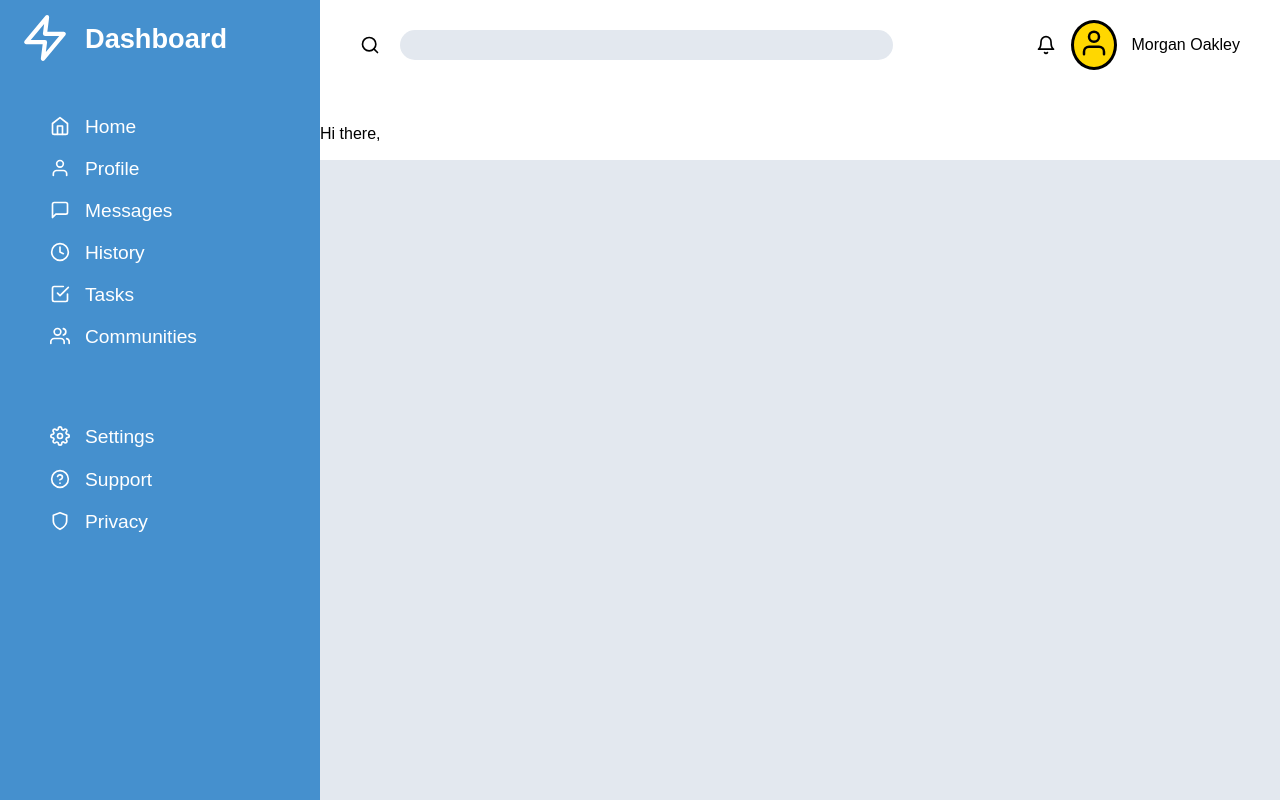
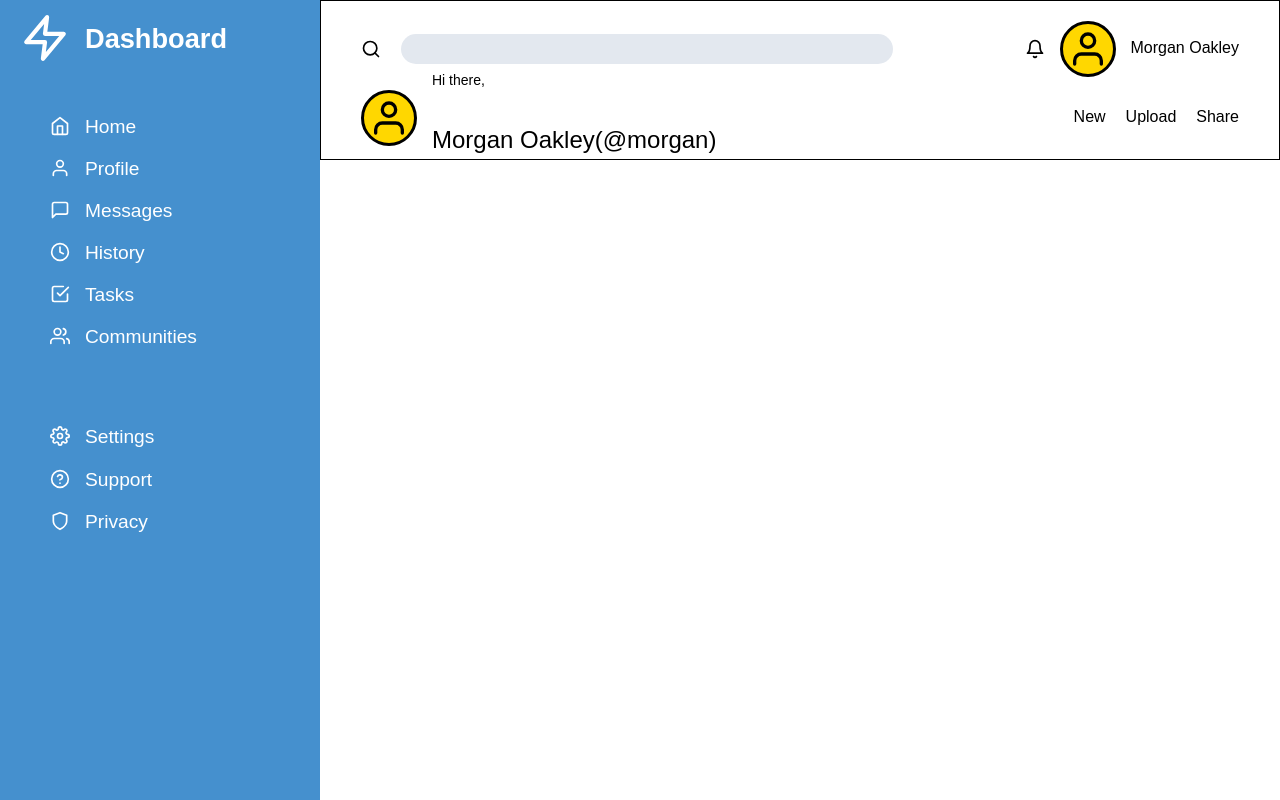
Before and after one commit to kamalypatel/admin-dashboard, a website: page index.html in a window 1280 px wide. Drawn offline with nearby package versions, Linux system fonts and the light colour scheme.

Commit message:
figuring out header styles

```diff
--- a/index.html
+++ b/index.html
@@ -46,7 +46,9 @@
             </div>
             <div class="bottom-header">
                 <div class="left-bottom-header">
-                    <img>
+                    <div class="circle">
+                        <i data-feather="user" class="large-icons"></i>
+                    </div>
                     <div class="stacked-text">
                         <p class="hello">Hi there,</p>
                         <p class="large-name">Morgan Oakley(@morgan)</p>
@@ -54,16 +56,16 @@
                 </div>
                 <div class="right-bottom-header">
                     <ul>
-                        <li></li>
-                        <li></li>
-                        <li></li>
+                        <li>New</li>
+                        <li>Upload</li>
+                        <li>Share</li>
                     </ul>
                 </div>
             </div>
         </div>
-        <div class="content-body">
+<!--         <div class="content-body">
 
-        </div>
+        </div> -->
     </div>
 </body>
 </html>
--- a/styles.css
+++ b/styles.css
@@ -59,7 +59,9 @@
 .header {
     grid-row: 1 / 2;
     grid-column: 2 / 5;
+    padding: 0 0 20px 0;
     background-color: #FFFFFF;
+    border: 1px solid black;
 }
 
 .header .icons {
@@ -68,10 +70,11 @@
 }
 
 .top-header {
-    margin: 20px 40px 20px 40px;
+    margin: 20px 40px 0px 40px;
     display: flex;
     flex-direction: row;
     justify-content: space-between;
+    height: 40%;
 }
 
 .search-section {
@@ -98,17 +101,75 @@
     gap: 15px;
 }
 
-.right-top-header .large-icons {
-    width: 30px;
-    height: 30px;
-}
-
 .circle {
     border: 3px solid black;
     border-radius: 100%;
     padding: 5px;
+    width: 40px;
+    height: 40px;
+    display: flex;
+    flex-direction: row;
+    flex-shrink: 0;
+    justify-content: center;
+    align-items: center;
     background-color: gold;
 }
+
+.large-icons {
+    width: 100%;
+    height: 100%;
+}
+
+.bottom-header {
+    display: flex;
+    flex-direction: row;
+    justify-content: space-between;
+    align-items: center;
+    margin: 0 40px 0 40px;
+    height: 60%;
+}
+
+.left-bottom-header {
+    display: flex;
+    flex-direction: row;
+    justify-content: flex-start;
+    align-items: center;
+    gap: 15px;
+    width: 80%;
+}
+
+.stacked-text {
+    display: flex;
+    flex-direction: column;
+    align-items: flex-start;
+    justify-content: center;
+}
+
+.stacked-text .hello {
+    font-size: 14px;
+}
+
+.stacked-text .large-name {
+    font-size: 1.5rem;
+}
+
+
+.right-bottom-header {
+    display: flex;
+    flex-direction: row;
+    justify-content: flex-end;
+    width: 20%;
+}
+
+.right-bottom-header ul {
+    display: flex;
+    flex-direction: row;
+    justify-content: space-between;
+    align-items: center;
+    gap: 20px;
+    list-style-type: none;
+}
+
 
 
 .content-body {
```
